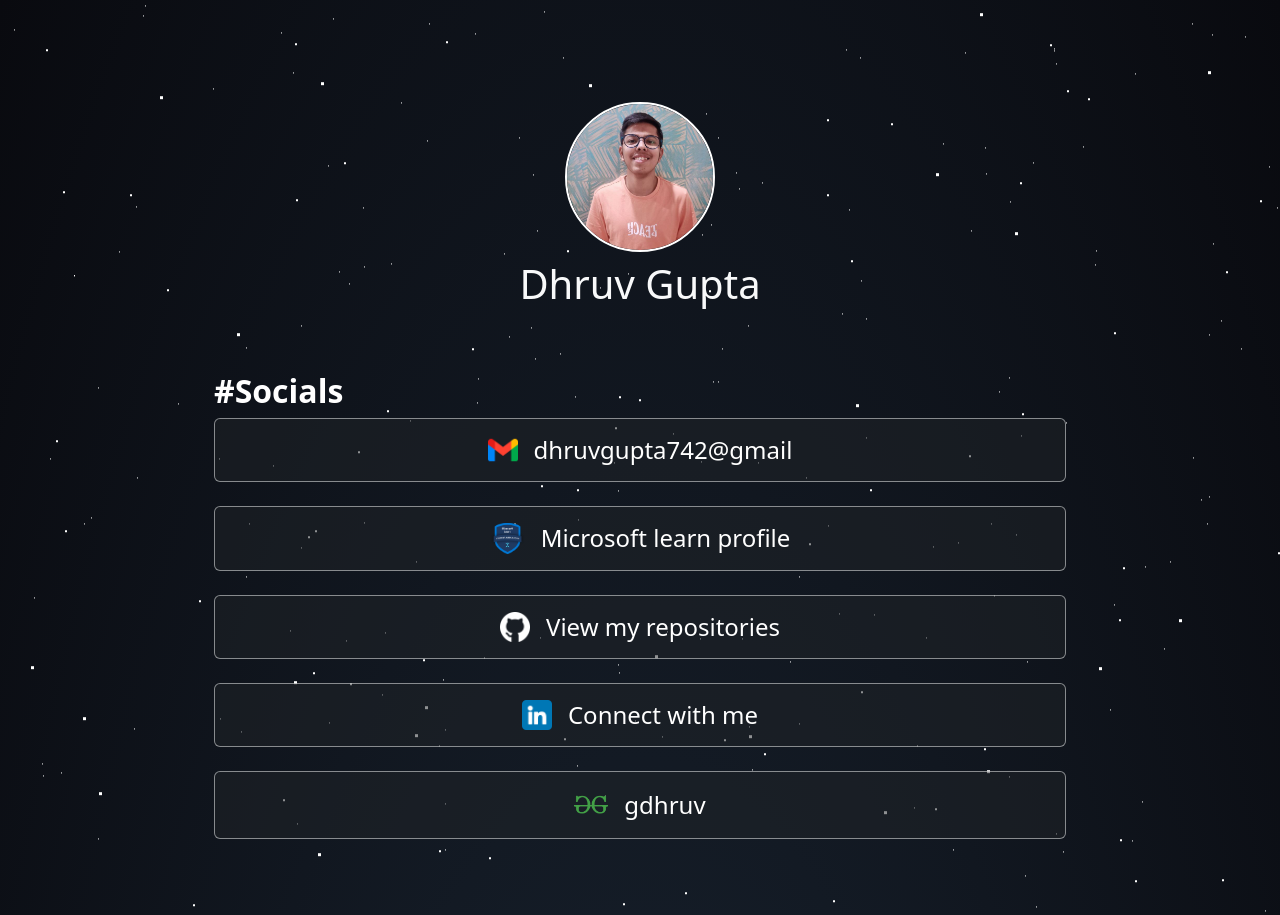
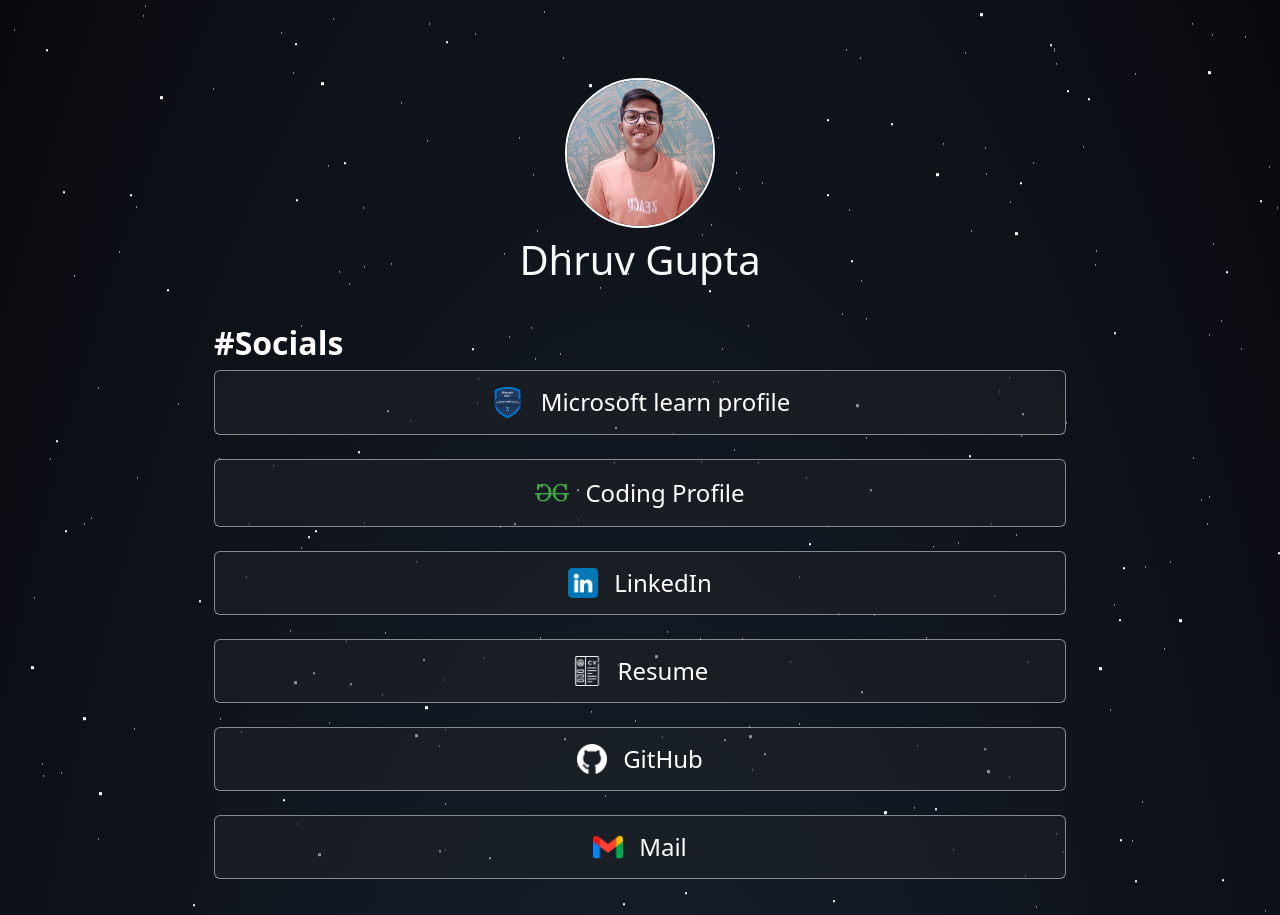
Before and after one commit to MR-DHRUV/linktree, a React (Create React App) app: page / in a window 1280 px wide. Shown: the top 915 px of the page. Built offline with nearby package versions, Linux system fonts and the light colour scheme.

Commit message:
Updates and added new links

```diff
--- a/src/App.js
+++ b/src/App.js
@@ -31,7 +31,7 @@ function App() {
             <div id='stars3'></div>
 
 
-            <div className={window.innerWidth < 780 ? "topSection mt-5 d-flex justify-content-center flex-column align-items-center" : "topSection mt-5 pt-5 d-flex justify-content-center flex-column align-items-center"}>
+            <div className={window.innerWidth < 780 ? "topSection mt-3 d-flex justify-content-center flex-column align-items-center" : "topSection mt-4 pt-5 d-flex justify-content-center flex-column align-items-center"}>
               <img className='Image' src={require("./Dhruv.jpg")} alt="" srcset="" />
               <h1 className='text-light mt-2 h1'>Dhruv Gupta</h1>
               {/* <a href="https://spotify-provider.vercel.app/api/now-playing?open" target="_blank" rel="noopener noreferrer">
@@ -41,37 +41,43 @@ function App() {
 
             {/* <div className="container-xxl bottomSection bg-dark p-2 text-dark bg-opacity-50 my-5 py-5 border border-light border-opacity-50 rounded d-flex flex-column align-items-center"> */}
 
-            <div className={window.innerWidth < 780 ? 'container-xxl bottomSection p-0 d-flex flex-column align-items-center mt-5' : 'container-xxl bottomSection p-2 d-flex flex-column align-items-center mt-5'}>
+            <div className={window.innerWidth < 780 ? 'container-xxl bottomSection p-0 d-flex flex-column align-items-center mt-3' : 'container-xxl bottomSection p-2 d-flex flex-column align-items-center mt-4'}>
 
               <ul className={window.innerWidth < 780 ? "list-group responsiveWidth" : "list-group w-75 mx-5 px-5"}>
                 <h2 className='text-white fw-bold'>#Socials</h2>
 
-                <a href="mailto:dhruvgupta742@gmail.com" target="_blank" rel="noopener noreferrer" className={window.innerWidth < 780 ? "list-group-item h5 bg-dark text-white p-3 broder rounded d-flex flex-row justify-content-center align-items-center bg-opacity-50 border border-light border-opacity-50 rounded text-decoration-none" : "list-group-item h4 bg-dark text-white p-3 broder rounded d-flex flex-row justify-content-center align-items-center bg-opacity-50 border border-light border-opacity-50 rounded text-decoration-none"} id='gmail'>
-                  <img src={require('./gmail.png')} width="30" alt="" srcset="" className='marginRight' />
-                  dhruvgupta742@gmail
+                <a href="https://studentambassadors.microsoft.com/en-US/studentambassadors/profile/94bd7ac2-103e-4759-bb0f-e105df38ca99" target="_blank" rel="noopener noreferrer" className={window.innerWidth < 780 ? "list-group-item h5 bg-dark text-white p-3 broder rounded d-flex flex-row justify-content-center align-items-center bg-opacity-50 border border-light border-opacity-50 rounded text-decoration-none" : "list-group-item h4 bg-dark text-white p-3 broder rounded d-flex flex-row justify-content-center align-items-center bg-opacity-50 border border-light border-opacity-50 rounded text-decoration-none"} id='linkedin'>
+                  <img src={require('./MSLearn_SA_badge_generic_rgb_300ppi.png')} width="35" alt="" srcset="" className='marginRight' />
+                  Microsoft learn profile
                 </a>
 
-                <a href="https://studentambassadors.microsoft.com/en-US/studentambassadors/profile/94bd7ac2-103e-4759-bb0f-e105df38ca99" target="_blank" rel="noopener noreferrer" className={window.innerWidth < 780 ? "list-group-item h5 bg-dark text-white p-3 broder rounded d-flex flex-row justify-content-center align-items-center bg-opacity-50 border border-light border-opacity-50 rounded text-decoration-none mt-2" : "list-group-item h4 bg-dark text-white p-3 broder rounded d-flex flex-row justify-content-center align-items-center bg-opacity-50 border border-light border-opacity-50 rounded text-decoration-none mt-3"} id='linkedin'>
+                <a href="https://auth.geeksforgeeks.org/user/gdhruv" target="_blank" rel="noopener noreferrer" className={window.innerWidth < 780 ? "list-group-item h5 bg-dark text-white p-3 broder rounded d-flex flex-row justify-content-center align-items-center bg-opacity-50 border border-light border-opacity-50 rounded text-decoration-none mt-2" : "list-group-item h4 bg-dark text-white p-3 broder rounded d-flex flex-row justify-content-center align-items-center bg-opacity-50 border border-light border-opacity-50 rounded text-decoration-none mt-3"} id='gfg'>
 
-                  <img src={require('./MSLearn_SA_badge_generic_rgb_300ppi.png')} width="35" alt="" srcset="" className='marginRight' />
-                  Microsoft learn profile
+                  <img src={require('./GeeksforGeeks.png')} width="34" alt="" srcset="" className='marginRight' />
+                  Coding Profile
+
+                </a>
+
+                <a href="https://www.linkedin.com/in/dhruv-gupta-55034a228/" target="_blank" rel="noopener noreferrer" className={window.innerWidth < 780 ? "list-group-item h5 bg-dark text-white p-3 broder rounded d-flex flex-row justify-content-center align-items-center bg-opacity-50 border border-light border-opacity-50 rounded text-decoration-none mt-2" : "list-group-item h4 bg-dark text-white p-3 broder rounded d-flex flex-row justify-content-center align-items-center bg-opacity-50 border border-light border-opacity-50 rounded text-decoration-none mt-3"} id='linkedin'>
+
+                  <img src={require('./linkedin.png')} width="30" alt="" srcset="" className='marginRight' />
+                  LinkedIn
+                </a>
+
+                <a href="/resume" target="_blank" rel="noopener noreferrer" className={window.innerWidth < 780 ? "list-group-item h5 bg-dark text-white p-3 broder rounded d-flex flex-row justify-content-center align-items-center bg-opacity-50 border border-light border-opacity-50 rounded text-decoration-none mt-2" : "list-group-item h4 bg-dark text-white p-3 broder rounded d-flex flex-row justify-content-center align-items-center bg-opacity-50 border border-light border-opacity-50 rounded text-decoration-none mt-3"} id='github'>
+
+                  <img src={require('./cv.png')} width="30" alt="" srcset="" className='marginRight' />
+                  Resume
 
                 </a>
 
                 <a href="https://github.com/MR-DHRUV" target="_blank" rel="noopener noreferrer" className={window.innerWidth < 780 ? "list-group-item h5 bg-dark text-white p-3 broder rounded d-flex flex-row justify-content-center align-items-center bg-opacity-50 border border-light border-opacity-50 rounded text-decoration-none mt-2" : "list-group-item h4 bg-dark text-white p-3 broder rounded d-flex flex-row justify-content-center align-items-center bg-opacity-50 border border-light border-opacity-50 rounded text-decoration-none mt-3"} id='github'>
 
                   <img src={require('./github.png')} width="30" alt="" srcset="" className='marginRight' />
-                  View my repositories
+                  GitHub
 
                 </a>
 
-                {/* className={window.innerWidth <780 ? "list-group-item h5 bg-dark text-white p-3 broder rounded d-flex flex-row justify-content-center align-items-center bg-opacity-50 border border-light border-opacity-50 rounded text-decoration-none" :"list-group-item h4 bg-dark text-white p-3 broder rounded d-flex flex-row justify-content-center align-items-center bg-opacity-50 border border-light border-opacity-50 rounded text-decoration-none"} */}
-
-                <a href="https://www.linkedin.com/in/dhruv-gupta-55034a228/" target="_blank" rel="noopener noreferrer" className={window.innerWidth < 780 ? "list-group-item h5 bg-dark text-white p-3 broder rounded d-flex flex-row justify-content-center align-items-center bg-opacity-50 border border-light border-opacity-50 rounded text-decoration-none mt-2" : "list-group-item h4 bg-dark text-white p-3 broder rounded d-flex flex-row justify-content-center align-items-center bg-opacity-50 border border-light border-opacity-50 rounded text-decoration-none mt-3"} id='linkedin'>
-
-                  <img src={require('./linkedin.png')} width="30" alt="" srcset="" className='marginRight' />
-                  Connect with me
-                </a>
 
                 {/* <a href="https://instagram.com/dhruv._0810" target="_blank" rel="noopener noreferrer" className={window.innerWidth < 780 ? "list-group-item h5 bg-dark text-white p-3 broder rounded d-flex flex-row justify-content-center align-items-center bg-opacity-50 border border-light border-opacity-50 rounded text-decoration-none mt-2" : "list-group-item h4 bg-dark text-white p-3 broder rounded d-flex flex-row justify-content-center align-items-center bg-opacity-50 border border-light border-opacity-50 rounded text-decoration-none mt-3"} id="instagram">
                   <img src={require('./instagram.png')} width="30" alt="" srcset="" className='marginRight' />
@@ -79,10 +85,9 @@ function App() {
                 </a> */}
 
 
-
-                <a href="https://auth.geeksforgeeks.org/user/gdhruv" target="_blank" rel="noopener noreferrer" className={window.innerWidth < 780 ? "list-group-item h5 bg-dark text-white p-3 broder rounded d-flex flex-row justify-content-center align-items-center bg-opacity-50 border border-light border-opacity-50 rounded text-decoration-none mt-2" : "list-group-item h4 bg-dark text-white p-3 broder rounded d-flex flex-row justify-content-center align-items-center bg-opacity-50 border border-light border-opacity-50 rounded text-decoration-none mt-3"} id='gfg'>
-                  <img src={require('./GeeksforGeeks.png')} width="34" alt="" srcset="" className='marginRight' />
-                  gdhruv
+                <a href="mailto:dhruvgupta742@gmail.com" target="_blank" rel="noopener noreferrer" className={window.innerWidth < 780 ? "list-group-item h5 bg-dark text-white p-3 broder rounded d-flex flex-row justify-content-center align-items-center bg-opacity-50 border border-light border-opacity-50 rounded text-decoration-none mt-2" : "list-group-item h4 bg-dark text-white p-3 broder rounded d-flex flex-row justify-content-center align-items-center bg-opacity-50 border border-light border-opacity-50 rounded text-decoration-none mt-3"} id='gmail'>
+                  <img src={require('./gmail.png')} width="30" alt="" srcset="" className='marginRight' />
+                  Mail
                 </a>
               </ul>
 
```
Also changed, not shown: src/cv.png (added). Lines whose indentation alone changed are shown as unchanged.
